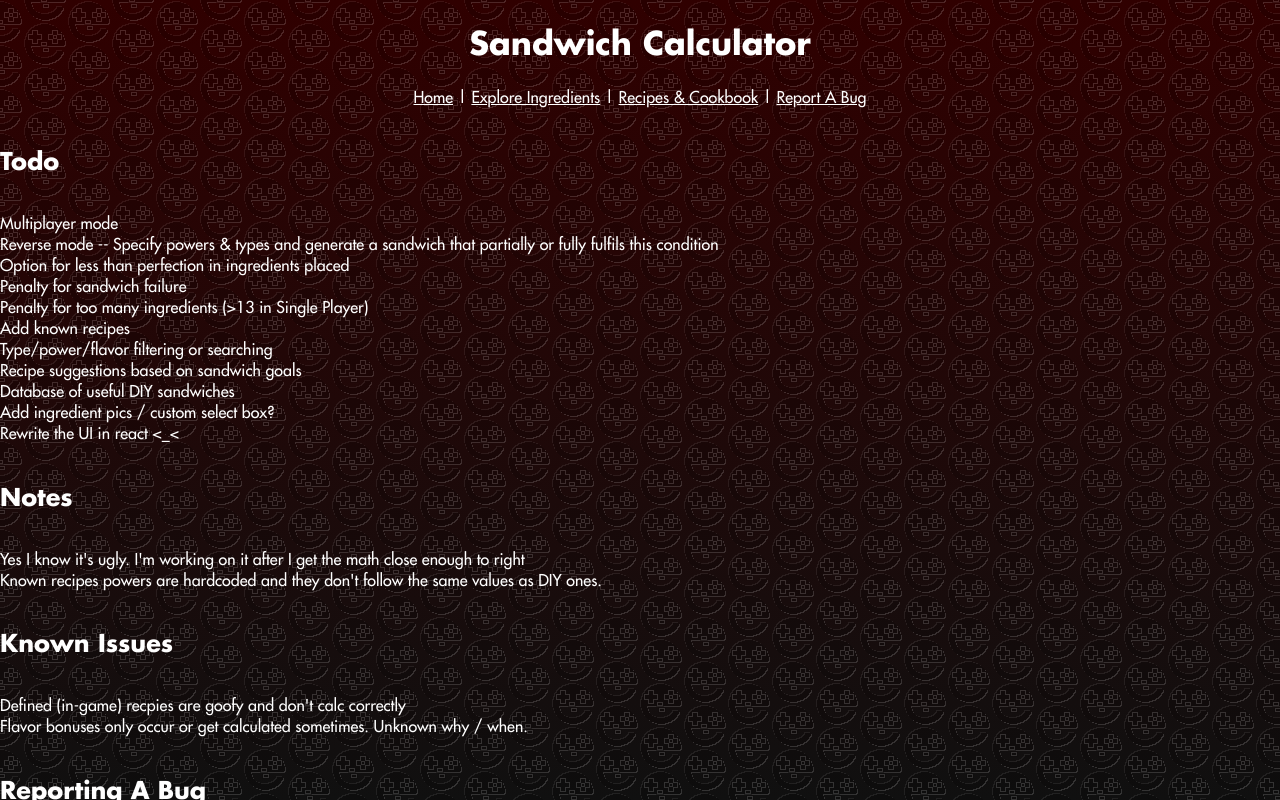
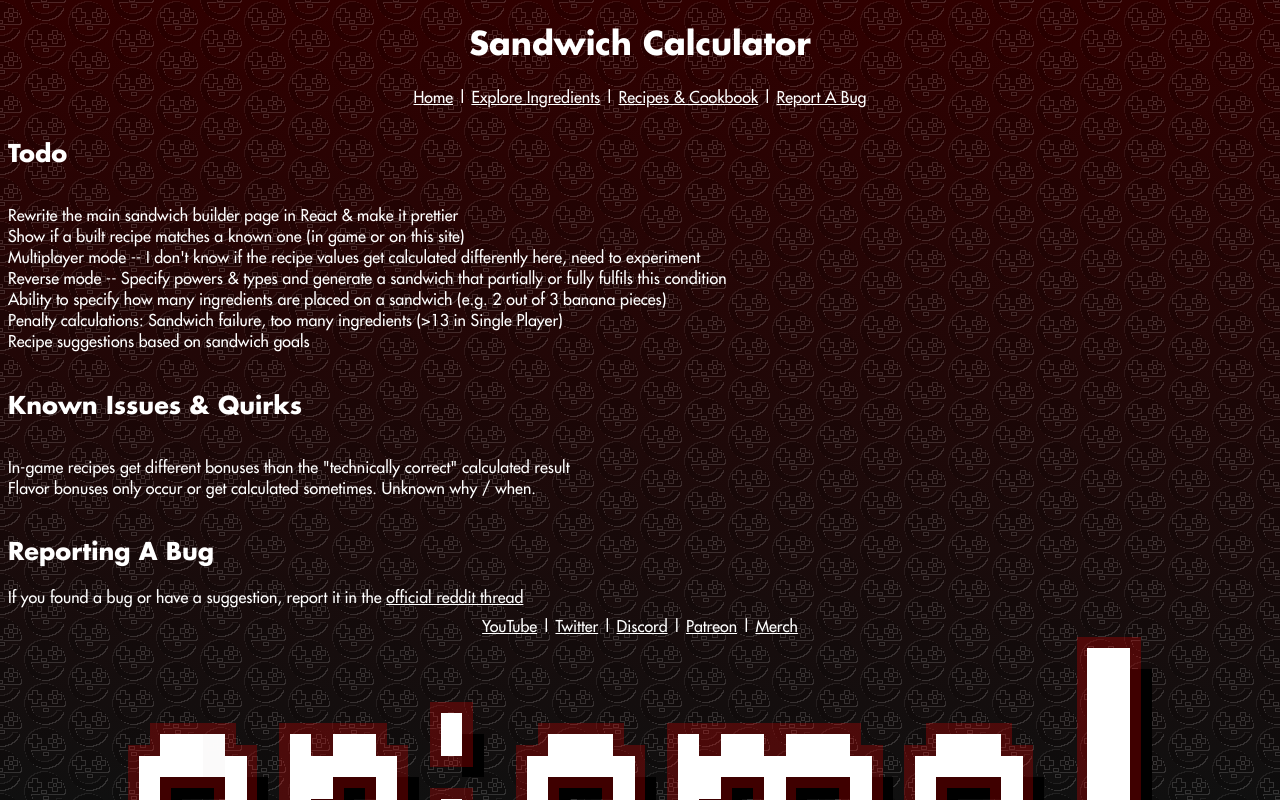
Before and after one commit to enigma0Z/pokemon-sv-sandwich-calc, a React (Create React App) app: page /bugs in a window 1280 px wide. Shown: the top 800 px of the page. Built offline with nearby package versions, Linux system fonts and the light colour scheme.

Commit message:
Layout fixups & better bug list

```diff
--- a/src/pages/Bugs/index.tsx
+++ b/src/pages/Bugs/index.tsx
@@ -2,53 +2,37 @@ import { Box } from '@mui/material'
 
 export default function Bugs() {
   return (
-    <Box>
+    <>
       <div id="todo" className="content">
         <h2>Todo</h2>
-        <ul><li>
-          Multiplayer mode
-        </li><li>
+          <ul><li>
+            Rewrite the main sandwich builder page in React & make it prettier
+          </li><li>
+            Show if a built recipe matches a known one (in game or on this site)
+          </li><li>
+            Multiplayer mode -- I don't know if the recipe values get calculated differently here, need to experiment
+          </li><li>
             Reverse mode -- Specify powers & types and generate a sandwich that partially or fully fulfils this condition
           </li><li>
-            Option for less than perfection in ingredients placed
+            Ability to specify how many ingredients are placed on a sandwich (e.g. 2 out of 3 banana pieces)
           </li><li>
-            Penalty for sandwich failure
-          </li><li>
-            Penalty for too many ingredients ({'>'}13 in Single Player)
-          </li><li>
-            Add known recipes
-          </li><li>
-            Type/power/flavor filtering or searching
+            Penalty calculations: Sandwich failure, too many ingredients ({'>'}13 in Single Player)
           </li><li>
             Recipe suggestions based on sandwich goals
-          </li><li>
-            Database of useful DIY sandwiches
-          </li><li>
-            Add ingredient pics / custom select box?
-          </li><li>
-            Rewrite the UI in react &lt;_&lt;
-          </li></ul>
-      </div>
-      <div id="notes" className="content">
-        <h2>Notes</h2>
-        <ul><li>
-          Yes I know it's ugly. I'm working on it after I get the math close enough to right
-        </li><li>
-            Known recipes powers are hardcoded and they don't follow the same values as DIY ones.
           </li></ul>
       </div>
       <div id="known issues" className="content">
-        <h2>Known Issues</h2>
+        <h2>Known Issues & Quirks</h2>
         <ul><li>
-          Defined (in-game) recpies are goofy and don't calc correctly
+          In-game recipes get different bonuses than the "technically correct" calculated result
         </li><li>
-            Flavor bonuses only occur or get calculated sometimes.  Unknown why / when.
-          </li></ul>
+          Flavor bonuses only occur or get calculated sometimes.  Unknown why / when.
+        </li></ul>
       </div>
       <Box>
         <h2>Reporting A Bug</h2>
         If you found a bug or have a suggestion, report it in the <a href="https://www.reddit.com/user/enigma_0Z/comments/zfk3bz/pokemon_scarlet_violet_sandwich_calculator_bug/" target='_blank' rel="noreferrer">official reddit thread</a>
       </Box>
-    </Box>
+    </>
   )
 }
--- a/src/pages/Home/index.tsx
+++ b/src/pages/Home/index.tsx
@@ -22,9 +22,7 @@ function App() {
     }
   })
   return (
-    <div className="App">
-      <div id="sandwich" className="content"></div>
-    </div>
+    <div id="sandwich" className="content"></div>
   );
 }
 
--- a/src/pages/Layout.tsx
+++ b/src/pages/Layout.tsx
@@ -1,5 +1,5 @@
 import { ThemeProvider } from '@emotion/react';
-import { createTheme } from '@mui/material';
+import { Box, createTheme } from '@mui/material';
 import { Link, Outlet, useLocation } from 'react-router-dom';
 import res from '../res';
 import { themeOptions } from '../res/theme';
@@ -18,20 +18,19 @@ export default function Layout() {
         <div className="section">
           <h1>Sandwich Calculator</h1>
         </div>
-        <nav style={{
-          // display: 'none'
-        }}>
-          <ul>
-            <li>
-              <Link to={`/${search}`}>Home</Link> |&nbsp;
-              <Link to={`/explore${search}`}>Explore Ingredients</Link> |&nbsp;
-              <Link to={`/recipes${search}`}>Recipes & Cookbook</Link> |&nbsp;
-              <Link to={`/Bugs${search}`}>Report A Bug</Link>
-            </li>
-          </ul>
+        <nav>
+          <Box>
+            <Link to={`/${search}`}>Home</Link> |&nbsp;
+            <Link to={`/explore${search}`}>Explore Ingredients</Link> |&nbsp;
+            <Link to={`/recipes${search}`}>Recipes & Cookbook</Link> |&nbsp;
+            <Link to={`/Bugs${search}`}>Report A Bug</Link>
+          </Box>
         </nav>
 
-        <Outlet />
+
+        <Box className="App">
+          <Outlet />
+        </Box>
 
         <div className="section">
           <span className="caption">
--- a/src/pages/Recipes/index.tsx
+++ b/src/pages/Recipes/index.tsx
@@ -62,7 +62,7 @@ export default function Recipes() {
   }
 
   return (
-    <Box>
+    <>
       <Box display='flex' flexDirection='row' flexWrap={'wrap'}>
         <Autocomplete
           id="Power"
@@ -178,6 +178,6 @@ export default function Recipes() {
         {/* {inGameSandwiches.map((recipe) => <Sandwich {...recipe} />)} */}
         {inGameSandwiches.filter(sandwich => sandwich.visible).map(sandwich => sandwich.element)}
       </Box>
-    </Box>
+    </>
   )
 }
```
